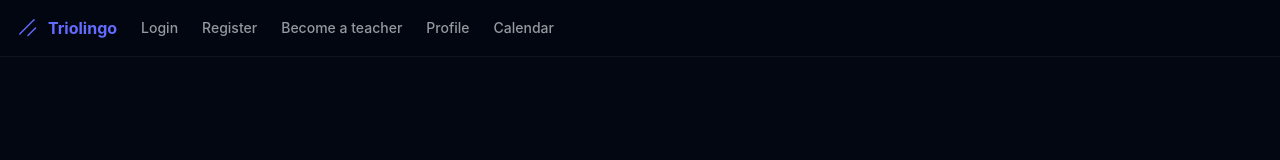
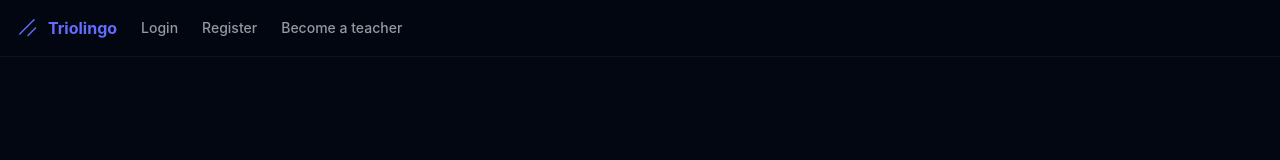
Before and after one commit to Progi-Petrovi/triolingo, a React (Vite) app in the folder frontend/: page / in a window 1280 px wide. Shown: the top 160 px of the page. Built offline with nearby package versions, Linux system fonts and the light colour scheme; no server answers.

Commit message:
add different header if user is logged in or not

```diff
--- a/frontend/src/components/MainNav.tsx
+++ b/frontend/src/components/MainNav.tsx
@@ -1,14 +1,18 @@
 import { Link, useLocation } from "react-router-dom";
 
 import SiteConfig from "@/config/site";
-import { navConfig } from "@/config/header-nav";
 import { cn } from "@/lib/utils";
 import { Icons } from "@/components/icons";
+import useUserContext from "@/context/use-user-context";
+import { guestNavConfig, userNavConfig } from "@/config/header-nav";
 
 
 export function MainNav() {
   const location = useLocation();
   const pathname = location.pathname;
+  const { user } = useUserContext();
+
+  const navConfig = user ? userNavConfig : guestNavConfig;
 
   return (
     <div className="mr-4 hidden md:flex">
--- a/frontend/src/components/MobileNav.tsx
+++ b/frontend/src/components/MobileNav.tsx
@@ -1,10 +1,11 @@
 import * as React from "react";
 import { Link, LinkProps, redirect } from "react-router-dom";
 
-import { navConfig } from "@/config/header-nav";
 import { cn } from "@/lib/utils";
 import { Button } from "@/components/ui/button";
 import { Drawer, DrawerContent, DrawerTrigger } from "@/components/ui/drawer";
+import { guestNavConfig, userNavConfig } from "@/config/header-nav";
+import useUserContext from "@/context/use-user-context";
 
 export function MobileNav() {
   const [open, setOpen] = React.useState(false);
@@ -14,6 +15,10 @@ export function MobileNav() {
   };
 
   const pathname = location.pathname;
+
+  const { user } = useUserContext();
+
+  const navConfig = user ? userNavConfig : guestNavConfig;
 
   return (
     <Drawer open={open} onOpenChange={onOpenChange}>
--- a/frontend/src/config/header-nav.ts
+++ b/frontend/src/config/header-nav.ts
@@ -1,8 +1,7 @@
 import PathConstants from "@/routes/pathConstants";
 import { MainNavItem } from "@/types/nav";
 
-//TODO: based on a token from backend, use React's Context to hide Login, Register and Become a teacher if user is logged in
-const nav = [
+const guestNav = [
     {
         title: "Login",
         href: PathConstants.LOGIN,
@@ -15,6 +14,9 @@ const nav = [
         title: "Become a teacher",
         href: PathConstants.TEACHER_REGISTER,
     },
+];
+
+const userNav = [
     {
         title: "Profile",
         href: PathConstants.PROFILE,
@@ -30,13 +32,24 @@ export interface NavConfig {
     mainNavMobile: MainNavItem[];
 }
 
-export const navConfig: NavConfig = {
-    mainNav: nav,
+export const guestNavConfig: NavConfig = {
+    mainNav: guestNav,
     mainNavMobile: [
         {
             title: "Home",
             href: PathConstants.HOME,
         },
-        ...nav,
+        ...guestNav,
     ],
 };
+
+export const userNavConfig: NavConfig = {
+    mainNav: userNav,
+    mainNavMobile: [
+        {
+            title: "Home",
+            href: PathConstants.HOME,
+        },
+        ...userNav,
+    ],
+};
```
